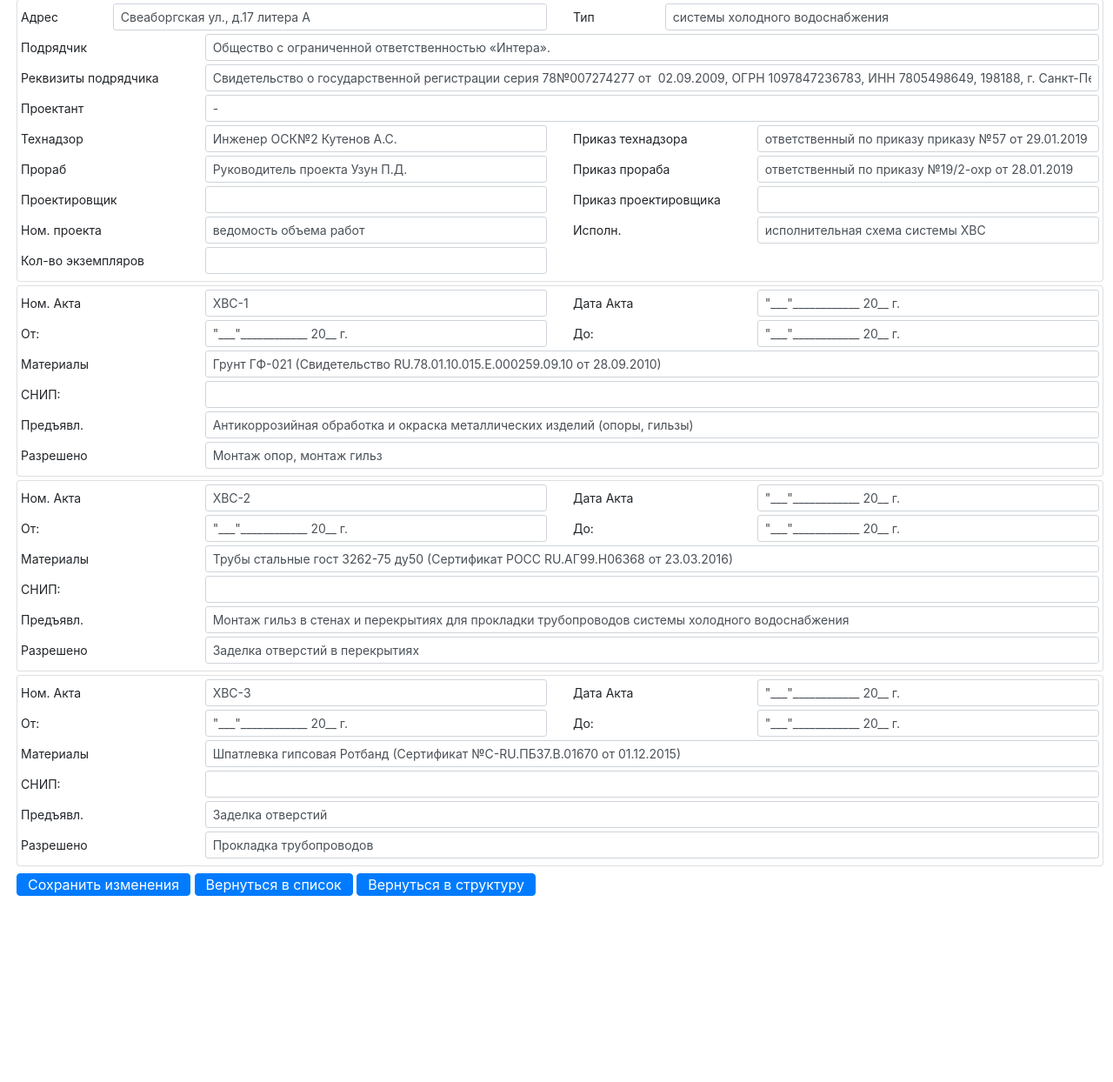
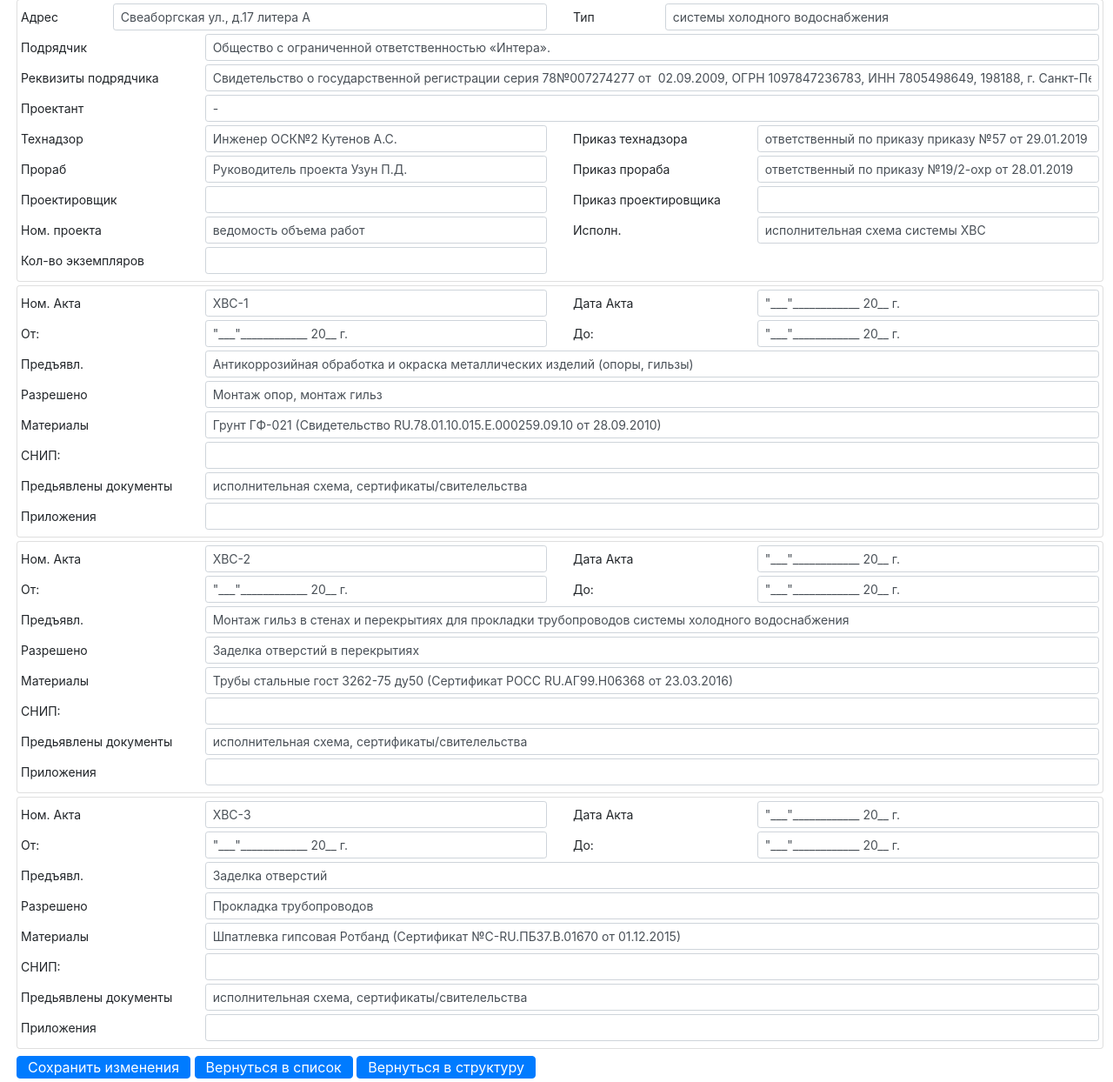
Before and after one commit to dezhik74/ActHiddeen, a Django app: a page that uses app/acts/hiddenactsbase/templates/hiddenactsbase/object_edit.html in a window 1280 px wide. Shown: the part 89-1333 px from the top of the page at 87% size. Before the commit the page ends 1119 px from the top, so only its background shows below. Run offline with Django 3.2, Linux system fonts and the light colour scheme; a user stored in the database is signed in; data comes from the database, SQL or seed files in the repository; both versions use the stored data as it was after the commit; some libraries are stand-ins or nearby versions.

Commit message:
0.7.9.6 Добавлены новые поля

```diff
--- a/app/acts/hiddenactsbase/forms.py
+++ b/app/acts/hiddenactsbase/forms.py
@@ -28,7 +28,8 @@ class HActISForm(ModelForm):
         model = HiddenActIS
         fields = [
             'act_number', 'act_date', 'presented_work', 'materials',
-            'permitted_work', 'begin_date', 'end_date', 'work_SNIP'
+            'permitted_work', 'begin_date', 'end_date', 'work_SNIP',
+            'docs', 'annex'
         ]
 
     def __init__(self, *args, **kwargs):
--- a/app/acts/hiddenactsbase/models.py
+++ b/app/acts/hiddenactsbase/models.py
@@ -13,6 +13,9 @@ class HiddenActIS (models.Model):
     begin_date = models.CharField(max_length=50, verbose_name='От:')
     end_date = models.CharField(max_length=50, verbose_name='До:')
     work_SNIP = models.CharField(max_length=500, verbose_name='СНИП:', blank=True)
+    docs = models.CharField(max_length=500, verbose_name='Предьявлены документы',
+                            default='исполнительная схема, сертификаты/свителельства', blank=True)
+    annex = models.CharField(max_length=500, verbose_name='Приложения', blank=True)
 
     class Meta:
         ordering = ['act_number']
--- a/app/acts/hiddenactsbase/templates/hiddenactsbase/object_edit.html
+++ b/app/acts/hiddenactsbase/templates/hiddenactsbase/object_edit.html
@@ -82,6 +82,14 @@ ha_form_set - набор форм для актов скрытых, blow_down_ac
                         <div class="col-sm-4">{{ form.end_date }}</div>
                     </div>
                     <div class="form-group row mb-1">
+                        <div class="col-sm-2 col-form-label-sm">{{ form.presented_work.label }}</div>
+                        <div class="col-sm-10">{{ form.presented_work }}</div>
+                    </div>
+                    <div class="form-group row mb-1">
+                        <div class="col-sm-2 col-form-label-sm">{{ form.permitted_work.label }}</div>
+                        <div class="col-sm-10">{{ form.permitted_work }}</div>
+                    </div>
+                    <div class="form-group row mb-1">
                         <div class="col-sm-2 col-form-label-sm">{{ form.materials.label }}</div>
                         <div class="col-sm-10">{{ form.materials }}</div>
                     </div>
@@ -90,12 +98,12 @@ ha_form_set - набор форм для актов скрытых, blow_down_ac
                         <div class="col-sm-10">{{ form.work_SNIP }}</div>
                     </div>
                     <div class="form-group row mb-1">
-                        <div class="col-sm-2 col-form-label-sm">{{ form.presented_work.label }}</div>
-                        <div class="col-sm-10">{{ form.presented_work }}</div>
+                        <div class="col-sm-2 col-form-label-sm">{{ form.docs.label }}</div>
+                        <div class="col-sm-10">{{ form.docs }}</div>
                     </div>
                     <div class="form-group row mb-1">
-                        <div class="col-sm-2 col-form-label-sm">{{ form.permitted_work.label }}</div>
-                        <div class="col-sm-10">{{ form.permitted_work }}</div>
+                        <div class="col-sm-2 col-form-label-sm">{{ form.annex.label }}</div>
+                        <div class="col-sm-10">{{ form.annex }}</div>
                     </div>
                 </div>
             {% endfor %}
```
Also changed, not shown: app/acts/hiddenactsbase/templates/hiddenactsbase/object_detail.html (+8 -0 lines), app/acts/db.sqlite3, 1 other file.
